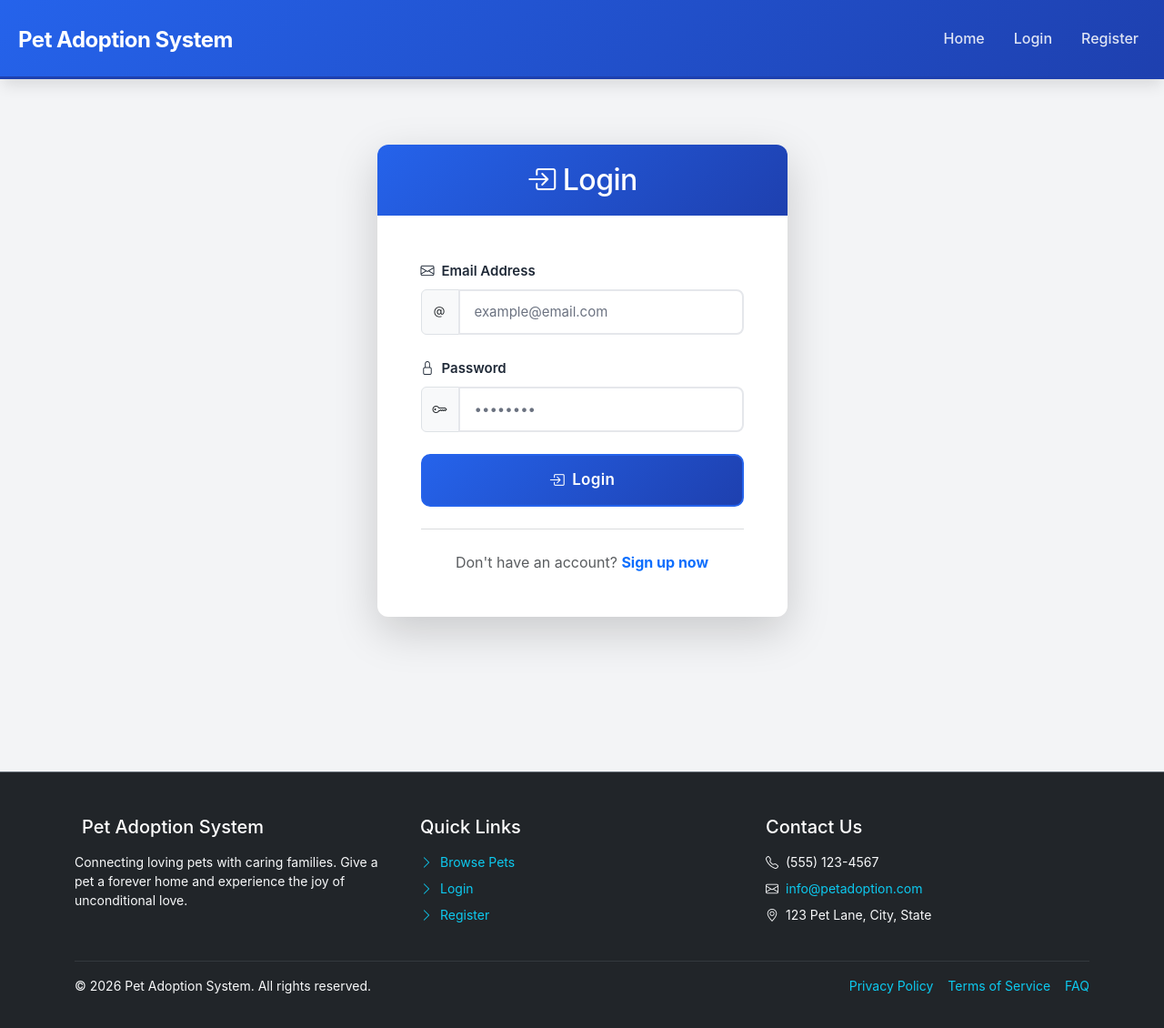
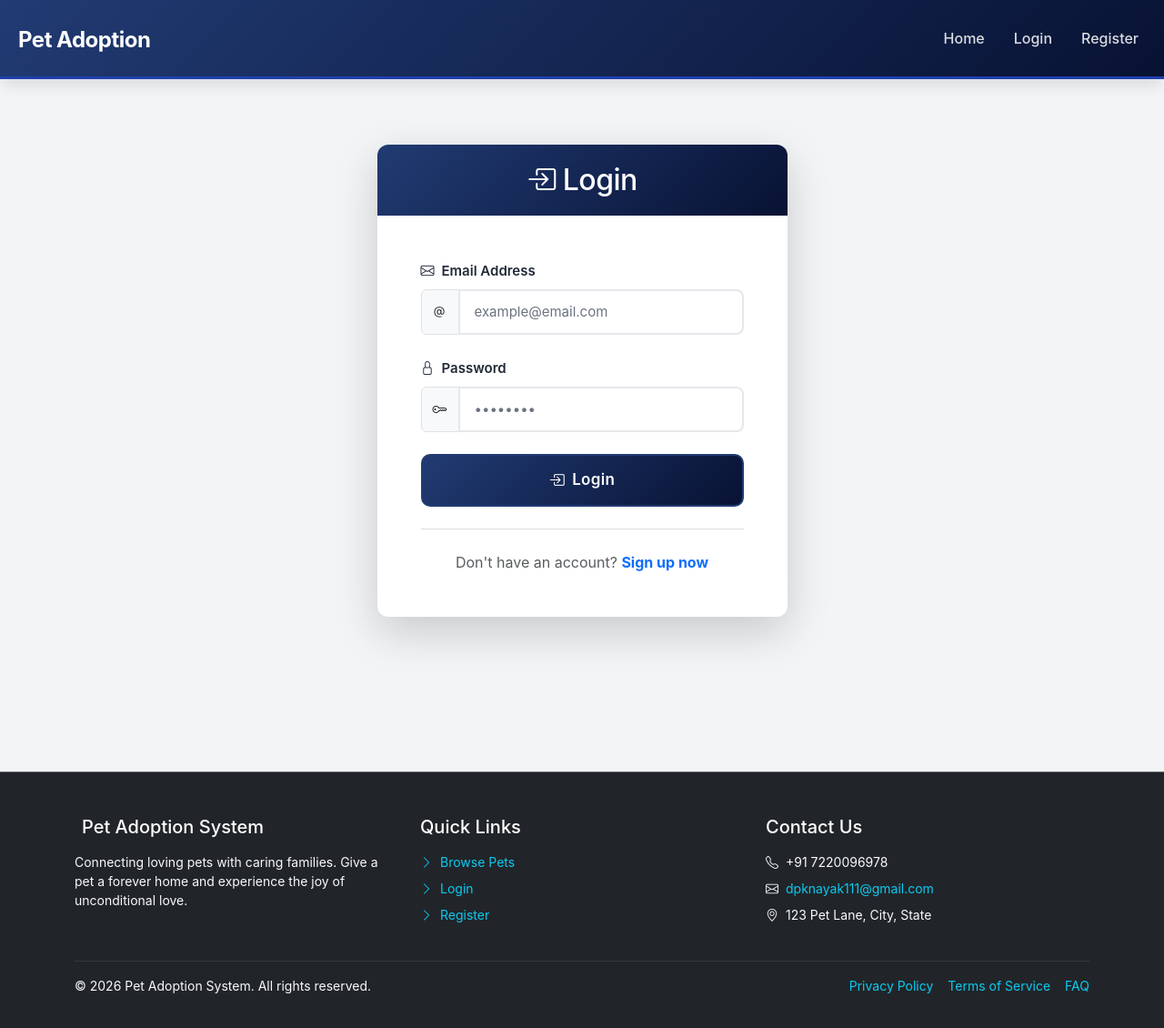
Before and after one commit to dpknayak11/Pet-Adoption, a React (Create React App) app: page /login in a window 1280 px wide. Shown: the top 1130 px of the page at 91% size. Built offline with nearby package versions, Linux system fonts and the light colour scheme; no server answers.

Commit message:
update css code only

```diff
--- a/src/components/Footer.js
+++ b/src/components/Footer.js
@@ -25,8 +25,8 @@ const Footer = () => {
     ],
 
     contact: {
-      phone: "(555) 123-4567",
-      email: "info@petadoption.com",
+      phone: "+91 7220096978",
+      email: "dpknayak111@gmail.com",
       address: "123 Pet Lane, City, State",
     },
 
--- a/src/components/Navbar.js
+++ b/src/components/Navbar.js
@@ -18,7 +18,7 @@ const Navbar = () => {
     <nav className="navbar navbar-expand-lg navbar-dark sticky-top">
       <div className="container-fluid">
         <Link className="navbar-brand fw-bold" to="/">
-          <i className="bi bi-paw"></i> Pet Adoption System
+          <i className="bi bi-paw"></i> Pet Adoption{user?.role === 'ADMIN' && ' System'}
         </Link>
         <button
           className="navbar-toggler"
--- a/src/pages/AdminDashboard.js
+++ b/src/pages/AdminDashboard.js
@@ -28,7 +28,7 @@ const AdminDashboard = () => {
   return (
     <div>
       {/* Hero Section */}
-      <div className="hero-section mb-5">
+      <div className="hero-section">
         <h1><i className="bi bi-gear me-2"></i>Admin Dashboard</h1>
         <p>Manage your pet adoption system and applications</p>
       </div>
--- a/src/pages/Home.js
+++ b/src/pages/Home.js
@@ -55,7 +55,7 @@ const Home = () => {
   return (
     <div>
       {/* Hero Section */}
-      <div className="hero-section mb-5">
+      <div className="hero-section">
         <h1>Find Your Perfect Companion</h1>
         <p>Discover loving pets waiting for their forever homes</p>
       </div>
--- a/src/pages/UserDashboard.js
+++ b/src/pages/UserDashboard.js
@@ -43,7 +43,7 @@ const UserDashboard = () => {
   return (
     <div>
       {/* Hero Section */}
-      <div className="hero-section mb-5">
+      <div className="hero-section">
         <h1>Welcome, {user?.name || 'User'}! 👋</h1>
         <p>Track your adoption applications and find your perfect companion</p>
       </div>
--- a/src/styles.css
+++ b/src/styles.css
@@ -3,8 +3,8 @@
    ============================================ */
 
 :root {
-  --primary-color: #2563eb;
-  --primary-dark: #1e40af;
+  --primary-color: #213b73;
+  --primary-dark: #081233;
   --secondary-color: #10b981;
   --danger-color: #ef4444;
   --warning-color: #f59e0b;
@@ -40,7 +40,7 @@ body {
    ============================================ */
 
 .navbar {
-  background: linear-gradient(135deg, #2563eb 0%, #1e40af 100%) !important;
+  background: linear-gradient(135deg, #213b73 0%, #081233 100%) !important;
   box-shadow: var(--shadow-lg);
   padding: 1rem 0;
   border-bottom: 3px solid #1e40af;
@@ -502,7 +502,7 @@ body {
    ============================================ */
 
 .hero-section {
-  background: linear-gradient(135deg, var(--primary-color) 0%, #1e40af 100%);
+  background: linear-gradient(135deg, var(--primary-color), #213b73 0%, #081233 100%);
   color: white;
   padding: 3rem 2rem;
   border-radius: 0.75rem;
```
Also changed, not shown: 10 other files (tests, documents, lock files or other folders).
